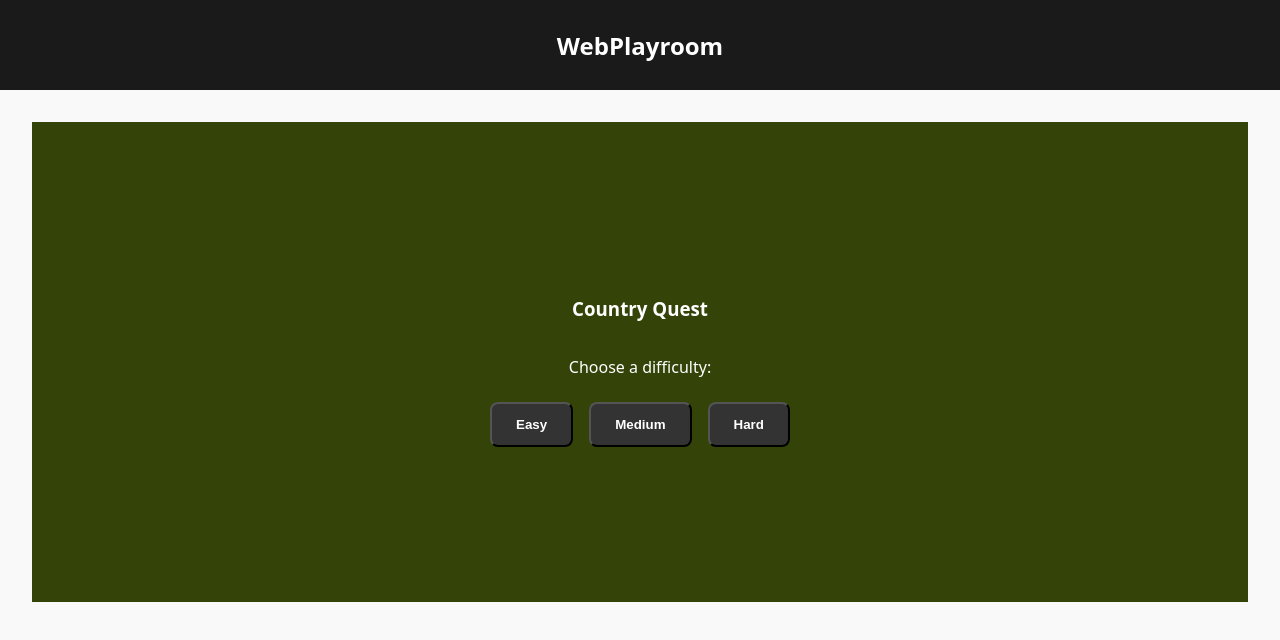
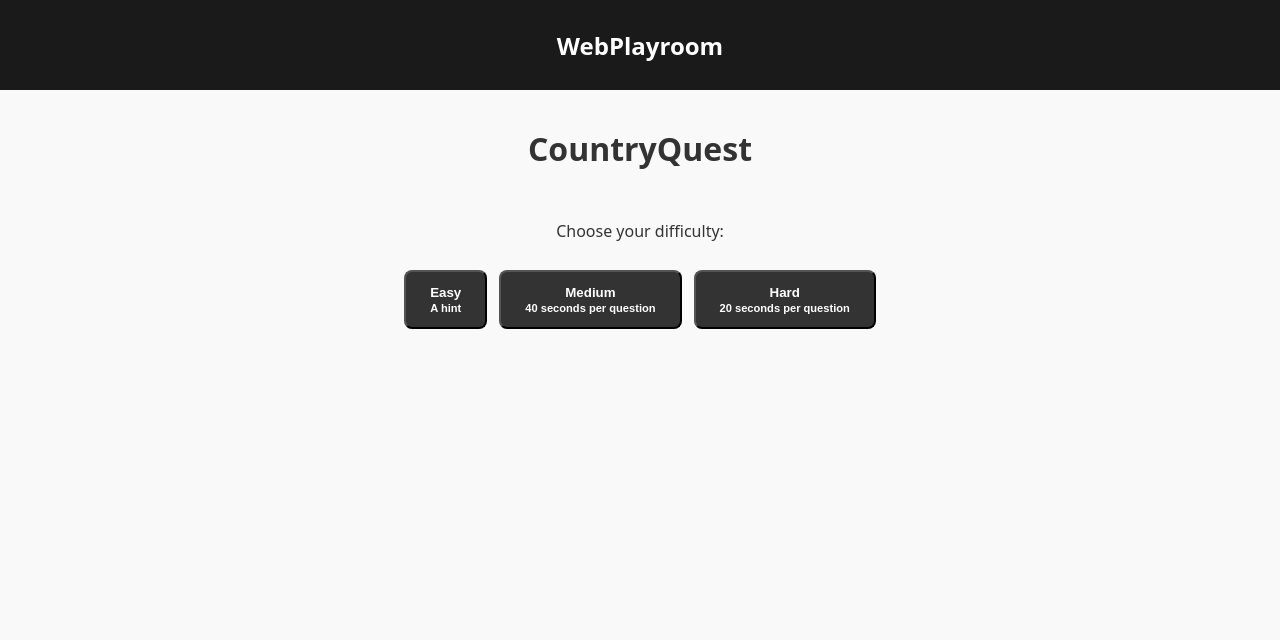
Before and after one commit to cis3296-f26/WebPlayroom, a React (Vite) app: page /#/countryQuest in a window 1280 px wide. Shown: the top 640 px of the page. Built offline with nearby package versions, Linux system fonts and the light colour scheme.

Commit message:
Add CountryQuest question bank, hints, and scoring

```diff
--- a/src/game_containers/CountryQuest.jsx
+++ b/src/game_containers/CountryQuest.jsx
@@ -1,44 +1,195 @@
-import { useState } from 'react'
+import { useState, useEffect } from 'react'
+import { QUESTIONS } from './countryQuestions'
 
 const DIFFICULTY = {
-  easy:   { label: 'Easy',   choices: 4, hints: 0 },
-  medium: { label: 'Medium', choices: 4, hints: 3 },
-  hard:   { label: 'Hard',   choices: 4, hints: 1 },
+  easy:   { label: 'Easy',   hint: true,  time: 0,  note: 'A hint' },
+  medium: { label: 'Medium', hint: false, time: 40, note: '40 seconds per question' },
+  hard:   { label: 'Hard',   hint: false, time: 20, note: '20 seconds per question' },
 }
 
-const CountryQuest = () => {
+const TIMEOUT = '__timeout__'
+
+const pageStyle = {
+  display: 'flex',
+  flexDirection: 'column',
+  alignItems: 'center',
+  textAlign: 'center',
+  gap: '12px',
+  margin: '0 auto',
+  padding: '16px',
+}
+
+const rowStyle = {
+  display: 'flex',
+  flexWrap: 'wrap',
+  justifyContent: 'center',
+  gap: '12px',
+}
+
+const shuffle = (arr) => {
+  const a = [...arr]
+  for (let i = a.length - 1; i > 0; i--) {
+    const j = Math.floor(Math.random() * (i + 1))
+    ;[a[i], a[j]] = [a[j], a[i]]
+  }
+  return a
+}
+
+function CountryQuest() {
   const [difficulty, setDifficulty] = useState(null)
-  const settings = difficulty ? DIFFICULTY[difficulty] : null
+  const [round, setRound] = useState([])
+  const [index, setIndex] = useState(0)
+  const [score, setScore] = useState(0)
+  const [hintShown, setHintShown] = useState(false)
+  const [picked, setPicked] = useState(null)
+  const [timeLeft, setTimeLeft] = useState(0)
+  const [finished, setFinished] = useState(false)
+
+  const start = (level) => {
+    setDifficulty(level)
+    setRound(shuffle(QUESTIONS[level]).map((q) => ({ ...q, options: shuffle(q.options) })))
+    setIndex(0)
+    setScore(0)
+    setHintShown(false)
+    setPicked(null)
+    setTimeLeft(DIFFICULTY[level].time)
+    setFinished(false)
+  }
+
+  const reset = () => setDifficulty(null)
+
+  // countdown
+  useEffect(() => {
+    if (!difficulty || finished || picked !== null) return
+    if (!DIFFICULTY[difficulty].time) return
+    if (timeLeft <= 0) {
+      setPicked(TIMEOUT)
+      return
+    }
+    const id = setTimeout(() => setTimeLeft((t) => t - 1), 1000)
+    return () => clearTimeout(id)
+  }, [timeLeft, difficulty, finished, picked])
+
+  const choose = (option) => {
+    if (picked !== null) return
+    setPicked(option)
+    if (option === round[index].answer) setScore((s) => s + 1)
+  }
+
+  const next = () => {
+    if (index + 1 === round.length) {
+      setFinished(true)
+    } else {
+      setIndex(index + 1)
+      setPicked(null)
+      setHintShown(false)
+      setTimeLeft(DIFFICULTY[difficulty].time)
+    }
+  }
+
+  // difficulty
+  if (!difficulty) {
+    return (
+      <div style={pageStyle}>
+        <h1>CountryQuest</h1>
+        <p>Choose your difficulty:</p>
+        <div style={rowStyle}>
+          {Object.entries(DIFFICULTY).map(([key, d]) => (
+            <button key={key} className="game-button" onClick={() => start(key)}>
+              {d.label}
+              <br />
+              <small>{d.note}</small>
+            </button>
+          ))}
+        </div>
+      </div>
+    )
+  }
+
+  // results
+  if (finished) {
+    return (
+      <div style={pageStyle}>
+        <h1>CountryQuest: {DIFFICULTY[difficulty].label}</h1>
+        <h2>Score: {score} / {round.length}</h2>
+        <div style={rowStyle}>
+          <button className="game-button" onClick={() => start(difficulty)}>Play again</button>
+          <button className="game-button" onClick={reset}>Change difficulty</button>
+        </div>
+      </div>
+    )
+  }
+
+  // question
+  const d = DIFFICULTY[difficulty]
+  const q = round[index]
+  const answered = picked !== null
 
   return (
-    <div className="country-quest-game-container" style={{ background: '#344308', color: 'white' }}>
-      <h3>Country Quest</h3>
+    <div style={pageStyle}>
+      <h1>CountryQuest: {d.label}</h1>
+      <p>Question {index + 1} of {round.length} | Score: {score}</p>
 
-      {!settings ? (
+      {d.time > 0 && (
+        <h3 style={{ color: timeLeft <= 5 ? '#c62828' : 'inherit' }}>
+          Time left: {timeLeft}s
+        </h3>
+      )}
+
+      <h2>{q.prompt}</h2>
+
+      <div style={rowStyle}>
+        {q.options.map((opt) => {
+          let style = {}
+          if (answered) {
+            if (opt === q.answer) style = { backgroundColor: '#2e7d32', color: 'white' }
+            else if (opt === picked) style = { backgroundColor: '#c62828', color: 'white' }
+          }
+          return (
+            <button
+              key={opt}
+              className="game-button"
+              style={style}
+              disabled={answered}
+              onClick={() => choose(opt)}
+            >
+              {opt}
+            </button>
+          )
+        })}
+      </div>
+
+      {d.hint && (
         <div>
-          <p>Choose a difficulty:</p>
-          <div className="hub-links">
-            {Object.entries(DIFFICULTY).map(([key, d]) => (
-              <button
-                key={key}
-                className="game-button"
-                onClick={() => setDifficulty(key)}
-              >
-                {d.label}
-              </button>
-            ))}
-          </div>
-        </div>
-      ) : (
-        <div>
-          <p>Difficulty: {settings.label}</p>
-          <p>Choices per question: {settings.choices}</p>
-          <p>Hints available: {settings.hints}</p>
-          <button className="game-button" onClick={() => setDifficulty(null)}>
-            Change difficulty
+          <button
+            className="game-button"
+            onClick={() => setHintShown(true)}
+            disabled={hintShown || answered}
+          >
+            Show hint
           </button>
+          {hintShown && <p><em>Hint: {q.hint}</em></p>}
         </div>
       )}
+
+      {answered && (
+        <p>
+          {picked === TIMEOUT
+            ? `Time's up! The answer is ${q.answer}.`
+            : picked === q.answer
+              ? 'Correct!'
+              : `Not quite. The answer is ${q.answer}.`}
+        </p>
+      )}
+
+      <div style={rowStyle}>
+        {answered && (
+          <button className="game-button" onClick={next}>
+            {index + 1 === round.length ? 'See results' : 'Next question'}
+          </button>
+        )}
+        <button className="game-button" onClick={reset}>Change difficulty</button>
+      </div>
     </div>
   )
 }
--- /dev/null
+++ b/src/game_containers/countryQuestions.js
@@ -0,0 +1,55 @@
+// Each question: prompt, answer, options (4 choices), hint
+// Questions adapted from Parade's geography trivia list.
+export const QUESTIONS = {
+    easy: [
+      { prompt: 'What is the tallest mountain in the world?', answer: 'Mount Everest',
+        options: ['Mount Everest', 'K2', 'Mount Kilimanjaro', 'Denali'],
+        hint: 'It is in the Himalayas, on the border of Nepal and Tibet.' },
+      { prompt: 'What is the longest river in Africa?', answer: 'The Nile',
+        options: ['The Nile', 'The Congo', 'The Niger', 'The Zambezi'],
+        hint: 'It flows north through Egypt into the Mediterranean.' },
+      { prompt: 'Which country is known as the "Land of the Rising Sun"?', answer: 'Japan',
+        options: ['Japan', 'China', 'South Korea', 'Thailand'],
+        hint: 'Its flag has a red circle on a white background.' },
+      { prompt: 'Which country is informally known as Holland?', answer: 'The Netherlands',
+        options: ['The Netherlands', 'Belgium', 'Denmark', 'Germany'],
+        hint: 'Famous for tulips, windmills, and canals.' },
+      { prompt: 'What is the smallest country in the world?', answer: 'Vatican City',
+        options: ['Vatican City', 'Monaco', 'San Marino', 'Liechtenstein'],
+        hint: 'It sits entirely inside the city of Rome.' },
+    ],
+    medium: [
+      { prompt: 'What is the capital of Thailand?', answer: 'Bangkok',
+        options: ['Bangkok', 'Hanoi', 'Manila', 'Jakarta'],
+        hint: 'Southeast Asia, on the Chao Phraya River.' },
+      { prompt: 'Which country has the most natural lakes in the world?', answer: 'Canada',
+        options: ['Canada', 'Russia', 'United States', 'Finland'],
+        hint: 'It is also the second-largest country by area.' },
+      { prompt: 'Which Italian city does Mount Vesuvius overlook?', answer: 'Naples',
+        options: ['Naples', 'Rome', 'Florence', 'Venice'],
+        hint: 'The volcano buried Pompeii nearby in 79 AD.' },
+      { prompt: 'Which U.S. state has no documented venomous snakes?', answer: 'Alaska',
+        options: ['Alaska', 'Hawaii', 'Maine', 'Oregon'],
+        hint: 'It is the coldest, northernmost state.' },
+      { prompt: 'In which country does the Yellow River flow?', answer: 'China',
+        options: ['China', 'India', 'Mongolia', 'Vietnam'],
+        hint: 'It is often called the cradle of this country\'s civilization.' },
+    ],
+    hard: [
+      { prompt: 'What is the capital of Senegal?', answer: 'Dakar',
+        options: ['Dakar', 'Accra', 'Bamako', 'Abidjan'],
+        hint: 'It sits on the westernmost point of mainland Africa.' },
+      { prompt: 'What is the tallest mountain in Canada?', answer: 'Mount Logan',
+        options: ['Mount Logan', 'Mount Robson', 'Mount Whitney', 'Mount Rainier'],
+        hint: 'It is in the Yukon, inside Kluane National Park.' },
+      { prompt: 'What is the longest river in Europe?', answer: 'The Volga',
+        options: ['The Volga', 'The Danube', 'The Rhine', 'The Seine'],
+        hint: 'It flows entirely within Russia into the Caspian Sea.' },
+      { prompt: 'What is the largest island in the Mediterranean Sea?', answer: 'Sicily',
+        options: ['Sicily', 'Sardinia', 'Crete', 'Cyprus'],
+        hint: 'It sits at the "toe" of the Italian boot, near Mount Etna.' },
+      { prompt: 'What is the capital of the Canadian province of Nova Scotia?', answer: 'Halifax',
+        options: ['Halifax', 'Fredericton', 'Charlottetown', 'St. John\'s'],
+        hint: 'A major Atlantic port city.' },
+    ],
+  }
```
